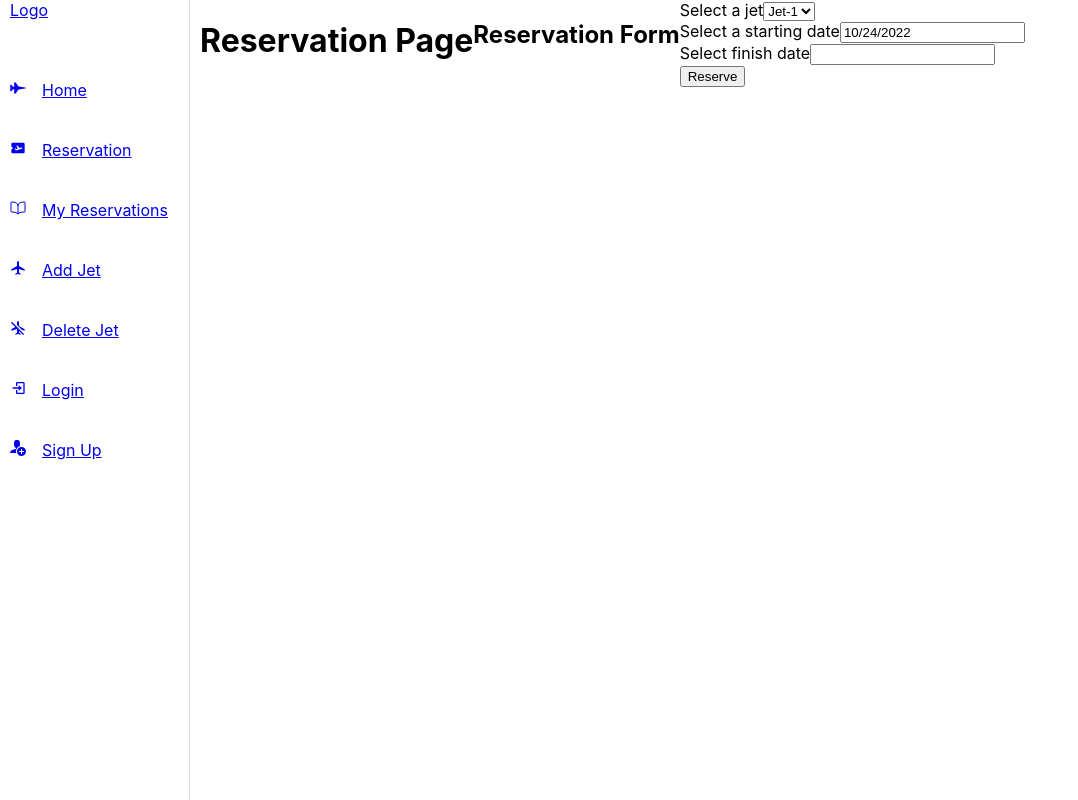
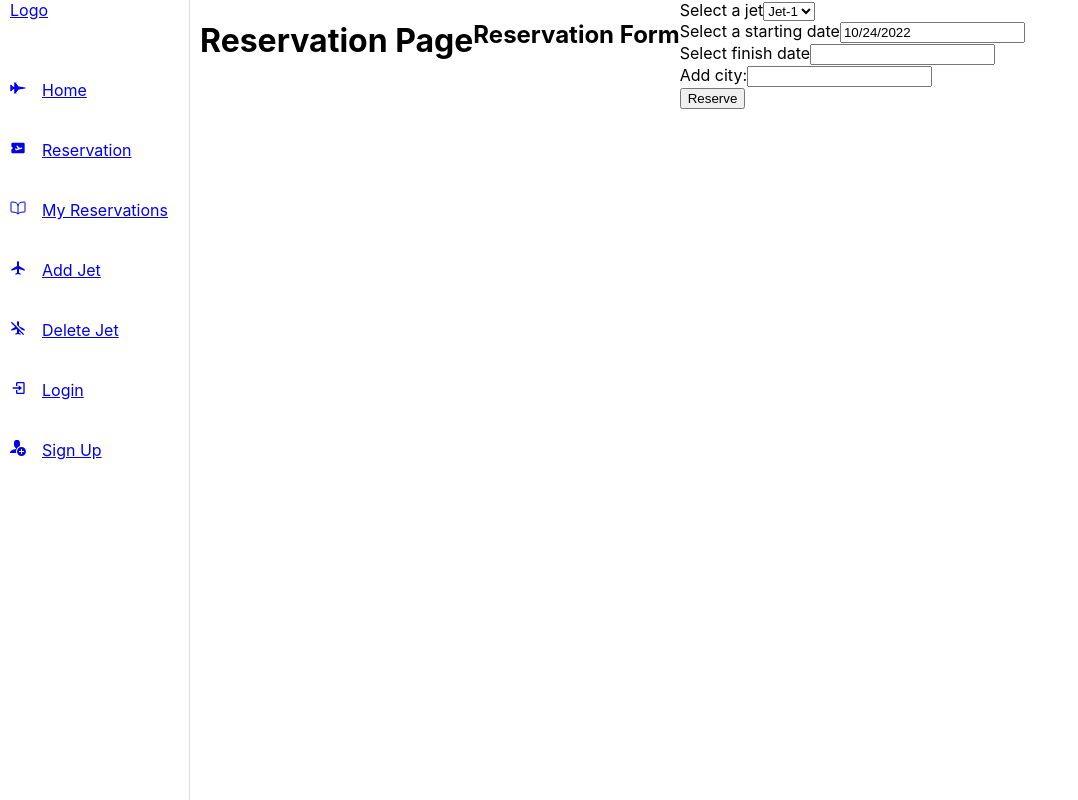
Before and after one commit to mikemtzp/Easy-Fly, a React (Create React App) app: page /reservation in a window 1280 px wide. Shown: the whole page, without its empty margins (0-1078 px from the left). Built offline with nearby package versions, Linux system fonts and the light colour scheme.

Commit message:
Add City input

```diff
--- a/src/components/nav/reservationForm/ReservationForm.js
+++ b/src/components/nav/reservationForm/ReservationForm.js
@@ -24,13 +24,14 @@ function ReservationForm() {
     },
   ];
 
-  const [jetState, setJet] = useState('Select jet');
+  const [jetState, setJet] = useState('');
   const [startDate, setStartDate] = useState(new Date());
   const [finishDate, setFinishDate] = useState('');
+  const [cityOrigin, setCity] = useState({ city: '' });
 
   const handleJet = (jet) => {
-    console.log(jet.target.value);
-    setJet(jet.target.value);
+    console.log(parseInt(jet.target.value, 10));
+    setJet(parseInt(jet.target.value, 10));
   };
 
   const handleForm = (e) => {
@@ -39,6 +40,7 @@ function ReservationForm() {
       jet_id: jetState,
       starting_date: startDate,
       finishing_date: finishDate,
+      city: cityOrigin,
     };
     console.log(reservation);
   };
@@ -52,6 +54,10 @@ function ReservationForm() {
   const handleFinishDate = (date) => {
     console.log(`finish date: ${date}`);
     setFinishDate(date);
+  };
+
+  const handleCity = (e) => {
+    setCity({ ...cityOrigin, city: e.target.value });
   };
 
   return (
@@ -84,6 +90,18 @@ function ReservationForm() {
             onChange={(date) => handleFinishDate(date)}
           />
         </div>
+        <div>
+          <label htmlFor="city">
+            Add city:
+            <input
+              id="city"
+              type="text"
+              value={cityOrigin.city}
+              onChange={(e) => handleCity(e)}
+            />
+          </label>
+        </div>
+
         <button type="submit">Reserve</button>
       </form>
     </>
```
